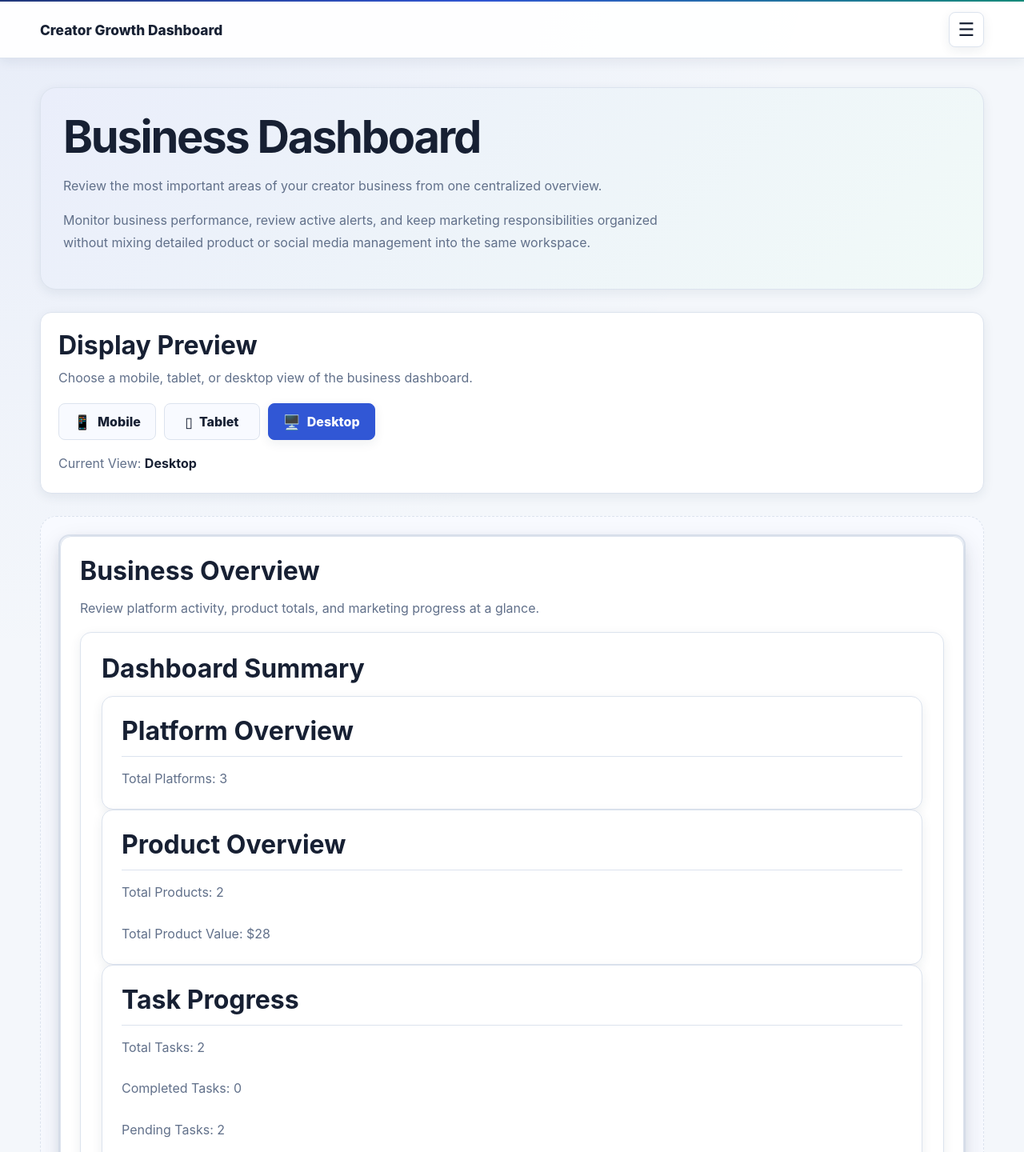
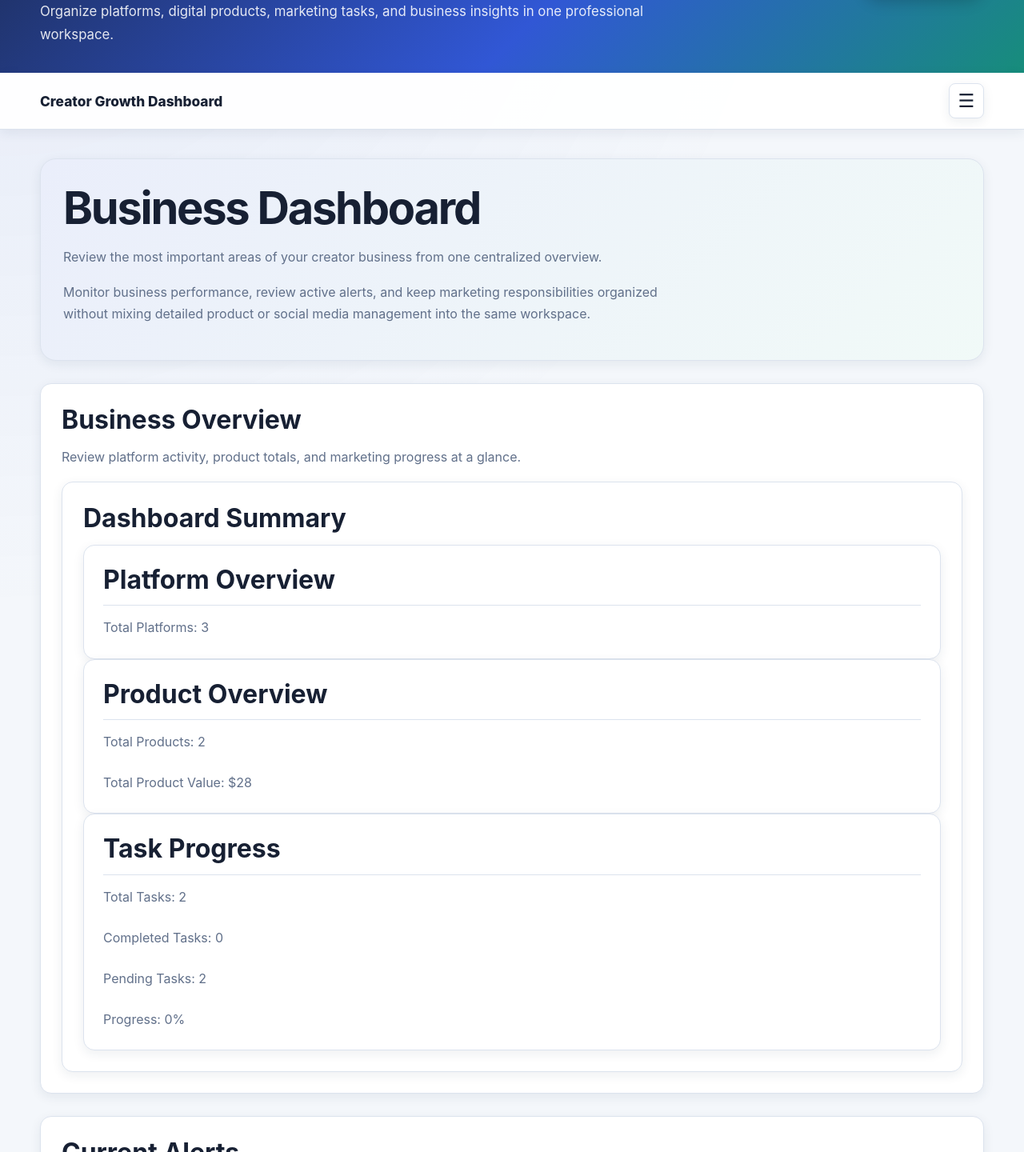
Before and after one commit to chrismusic1325/creator-growth-dashboard, a React (Vite) app in the folder creator-growth-dashboard/: page /dashboard in a window 1280 px wide. Shown: the part 230-1670 px from the top of the page at 80% size. Built offline with nearby package versions, Linux system fonts and the light colour scheme.

Commit message:
Refine full application viewport controls

```diff
--- a/creator-growth-dashboard/src/App.jsx
+++ b/creator-growth-dashboard/src/App.jsx
@@ -1,8 +1,9 @@
-import { useState } from "react";
+import { useRef, useState } from "react";
 import { Routes, Route } from "react-router";
 import Header from "./components/layout/Header";
 import Footer from "./components/layout/Footer";
 import NavBar from "./components/layout/NavBar";
+import ViewportPreview from "./components/common/ViewportPreview";
 import Home from "./pages/Home";
 import About from "./pages/About";
 import Contact from "./pages/Contact";
@@ -17,6 +18,7 @@ import {
   tasks as starterTasks,
 } from "./data/mockData";
 import "./App.css";
+import "./styles/viewport-preview.css";
 
 function App() {
   const [platforms, setPlatforms] = useState(starterPlatforms);
@@ -25,10 +27,28 @@ function App() {
   const [platformBeingEdited, setPlatformBeingEdited] = useState(null);
   const [productBeingEdited, setProductBeingEdited] = useState(null);
   const [searchTerm, setSearchTerm] = useState("");
+  const [viewport, setViewport] = useState("desktop");
+
+  const appPreviewRef = useRef(null);
 
   const filteredProducts = products.filter((product) =>
     product.name.toLowerCase().includes(searchTerm.toLowerCase())
   );
+
+  function handleViewportChange(selectedViewport) {
+    setViewport(selectedViewport);
+
+    window.requestAnimationFrame(() => {
+      appPreviewRef.current?.scrollIntoView({
+        behavior: "smooth",
+        block: "start",
+      });
+
+      appPreviewRef.current?.focus({
+        preventScroll: true,
+      });
+    });
+  }
 
   function addPlatform(newPlatform) {
     setPlatforms((currentPlatforms) => [
@@ -115,9 +135,23 @@ function App() {
   }
 
   return (
-    <>
+    <div className="application-preview-workspace">
+      <div className="app-preview-stage">
+        <div
+          ref={appPreviewRef}
+          className={`app-preview-frame app-preview-${viewport}`}
+          data-preview={viewport}
+          tabIndex="-1"
+          aria-label={`${viewport} preview of the complete application`}
+        >
+          <ViewportPreview
+            viewport={viewport}
+            onViewportChange={handleViewportChange}
+          />
+
           <Header />
-      <NavBar />
+
+          <NavBar key={viewport} />
 
           <main>
             <Routes>
@@ -190,7 +224,9 @@ function App() {
           </main>
 
           <Footer />
-    </>
+        </div>
+      </div>
+    </div>
   );
 }
 
--- a/creator-growth-dashboard/src/components/common/ViewportPreview.jsx
+++ b/creator-growth-dashboard/src/components/common/ViewportPreview.jsx
@@ -1,41 +1,28 @@
-import "../../styles/viewport-preview.css";
-
 const VIEWPORT_OPTIONS = [
   {
     name: "mobile",
     label: "Mobile",
     icon: "📱",
-    description: "375 pixel preview",
   },
   {
     name: "tablet",
     label: "Tablet",
     icon: "▯",
-    description: "768 pixel preview",
   },
   {
     name: "desktop",
     label: "Desktop",
     icon: "🖥️",
-    description: "Full-width preview",
   },
 ];
 
 function ViewportPreview({ viewport, onViewportChange }) {
   return (
-    <div className="viewport-controls">
-      <div className="viewport-controls-heading">
-        <h2>Display Preview</h2>
-
-        <p>
-          Choose a mobile, tablet, or desktop view of the business dashboard.
-        </p>
-      </div>
-
+    <div className="viewport-toolbar">
       <div
         className="viewport-button-group"
         role="group"
-        aria-label="Choose dashboard preview size"
+        aria-label="Choose application preview size"
       >
         {VIEWPORT_OPTIONS.map((option) => {
           const isActive = viewport === option.name;
@@ -51,12 +38,8 @@ function ViewportPreview({ viewport, onViewportChange }) {
               }
               onClick={() => onViewportChange(option.name)}
               aria-pressed={isActive}
-              title={option.description}
             >
-              <span className="viewport-button-icon" aria-hidden="true">
-                {option.icon}
-              </span>
-
+              <span aria-hidden="true">{option.icon}</span>
               <span>{option.label}</span>
             </button>
           );
--- a/creator-growth-dashboard/src/pages/Dashboard.jsx
+++ b/creator-growth-dashboard/src/pages/Dashboard.jsx
@@ -1,9 +1,7 @@
-import { useRef, useState } from "react";
 import DashboardSummary from "../components/dashboard/DashboardSummary";
 import NotificationList from "../components/notifications/NotificationList";
 import TaskForm from "../components/tasks/TaskForm";
 import TaskList from "../components/tasks/TaskList";
-import ViewportPreview from "../components/common/ViewportPreview";
 
 function Dashboard({
   platforms,
@@ -12,26 +10,8 @@ function Dashboard({
   onAddTask,
   onToggleTaskComplete,
 }) {
-  const [viewport, setViewport] = useState("desktop");
-  const dashboardPreviewRef = useRef(null);
-
-  function handleViewportChange(selectedViewport) {
-    setViewport(selectedViewport);
-
-    window.requestAnimationFrame(() => {
-      dashboardPreviewRef.current?.scrollIntoView({
-        behavior: "smooth",
-        block: "start",
-      });
-
-      dashboardPreviewRef.current?.focus({
-        preventScroll: true,
-      });
-    });
-  }
-
   return (
-    <section className="dashboard-page">
+    <section>
       <header>
         <h1>Business Dashboard</h1>
 
@@ -47,24 +27,12 @@ function Dashboard({
         </p>
       </header>
 
-      <ViewportPreview
-        viewport={viewport}
-        onViewportChange={handleViewportChange}
-      />
-
-      <div className="dashboard-preview-stage">
-        <div
-          ref={dashboardPreviewRef}
-          className={`dashboard-preview dashboard-preview-${viewport}`}
-          tabIndex="-1"
-          aria-label={`${viewport} dashboard preview`}
-        >
       <section>
         <h2>Business Overview</h2>
 
         <p>
-              Review platform activity, product totals, and marketing progress
-              at a glance.
+          Review platform activity, product totals, and marketing progress at a
+          glance.
         </p>
 
         <DashboardSummary
@@ -92,8 +60,8 @@ function Dashboard({
         <h2>Marketing Task Management</h2>
 
         <p>
-              Organize responsibilities, assign priorities, and monitor
-              progress as marketing work is completed.
+          Organize responsibilities, assign priorities, and monitor progress as
+          marketing work is completed.
         </p>
 
         <TaskForm onAddTask={onAddTask} />
@@ -103,8 +71,6 @@ function Dashboard({
           onToggleTaskComplete={onToggleTaskComplete}
         />
       </section>
-        </div>
-      </div>
     </section>
   );
 }
```
Lines whose indentation alone changed are shown as unchanged.
